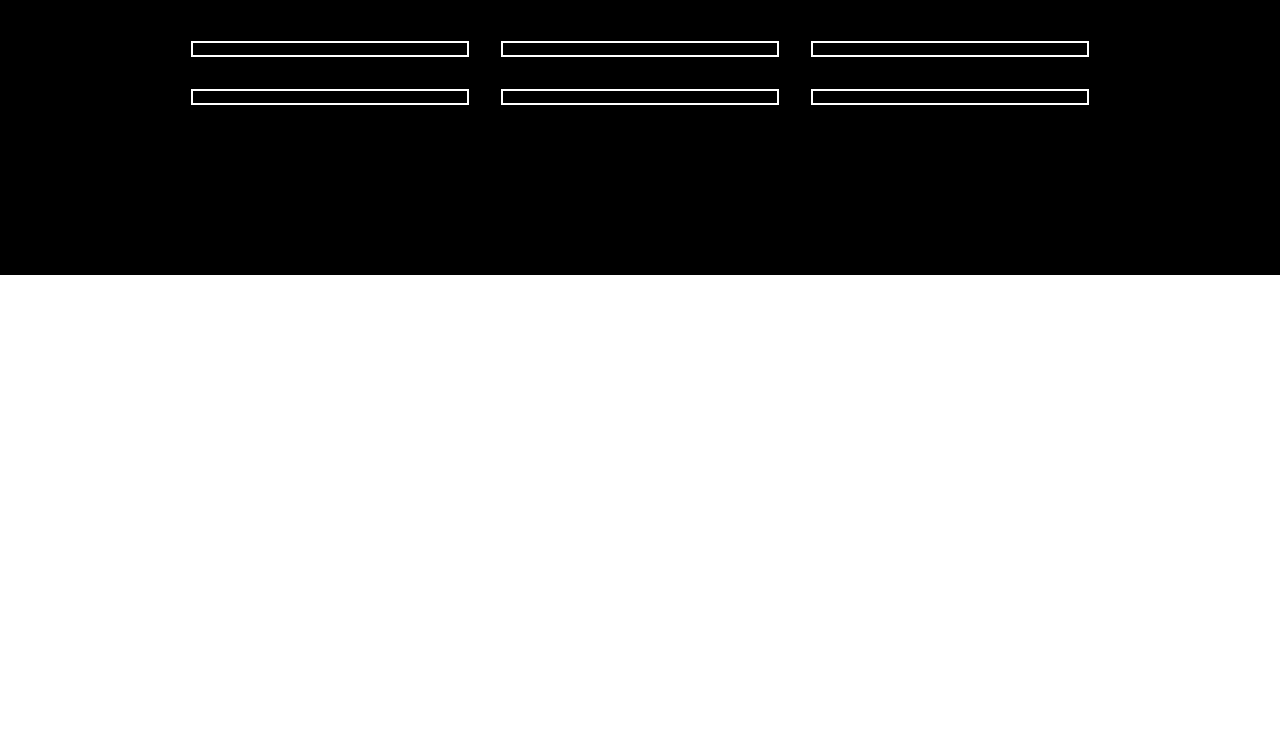
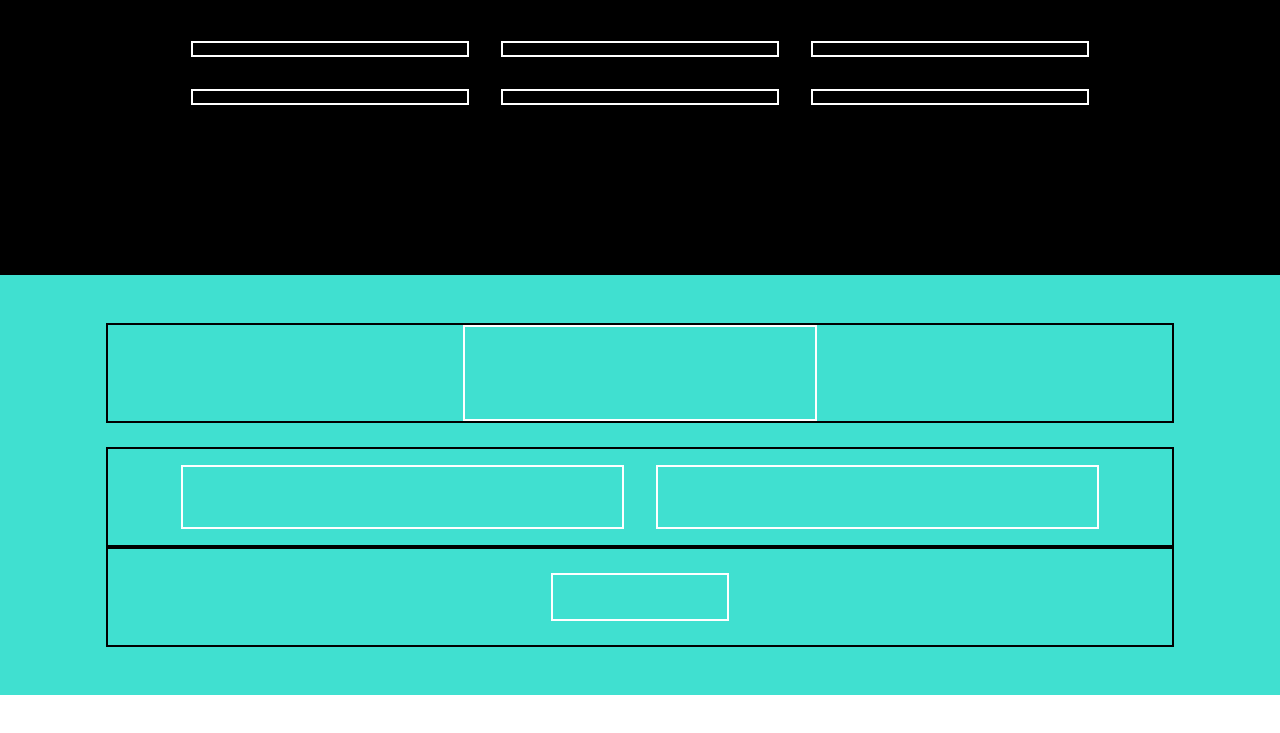
Before and after one commit to Serena-Dong/html-css-bootstrap-freelancer, a plain HTML site: page index.html in a window 1280 px wide. Shown: the part 761-1494 px from the top of the page. Drawn offline with nearby package versions, Linux system fonts and the light colour scheme.

Commit message:
about struttura

```diff
--- a/index.html
+++ b/index.html
@@ -30,7 +30,7 @@
 
     <main>
 
-        <section id="intro" class="bg-turquoise text-white bg-opacity-75">
+        <section id="intro" class="bg-turquoise text-white">
             <div class="container">
                 <div class="row justify-content-center p-5">
                     <div class="col-8">
@@ -56,7 +56,22 @@
 
             </div>
         </section>
-        <section id="about"></section>
+        <section id="about" class="bg-turquoise text-white">
+            <div class="container p-5">
+
+                <div class="row mb-4 justify-content-center">
+                    <div class="col-4"></div>
+                </div>
+                <div class="row justify-content-center">
+                    <div class="col-5 m-3"></div>
+                    <div class="col-5 m-3"></div>
+                </div>
+                <div class="row justify-content-center">
+                    <div class="col-2 m-4"></div>
+                </div>
+
+            </div>
+        </section>
         <section id="contact"></section>
 
     </main>
```
